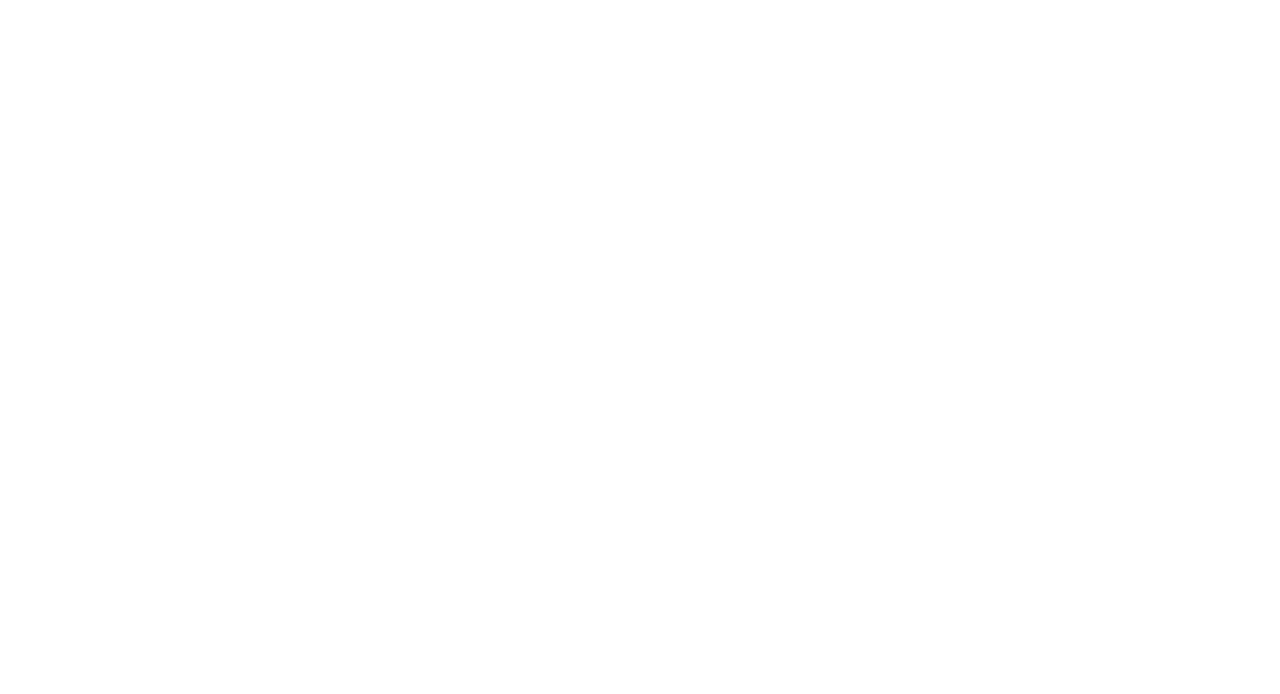
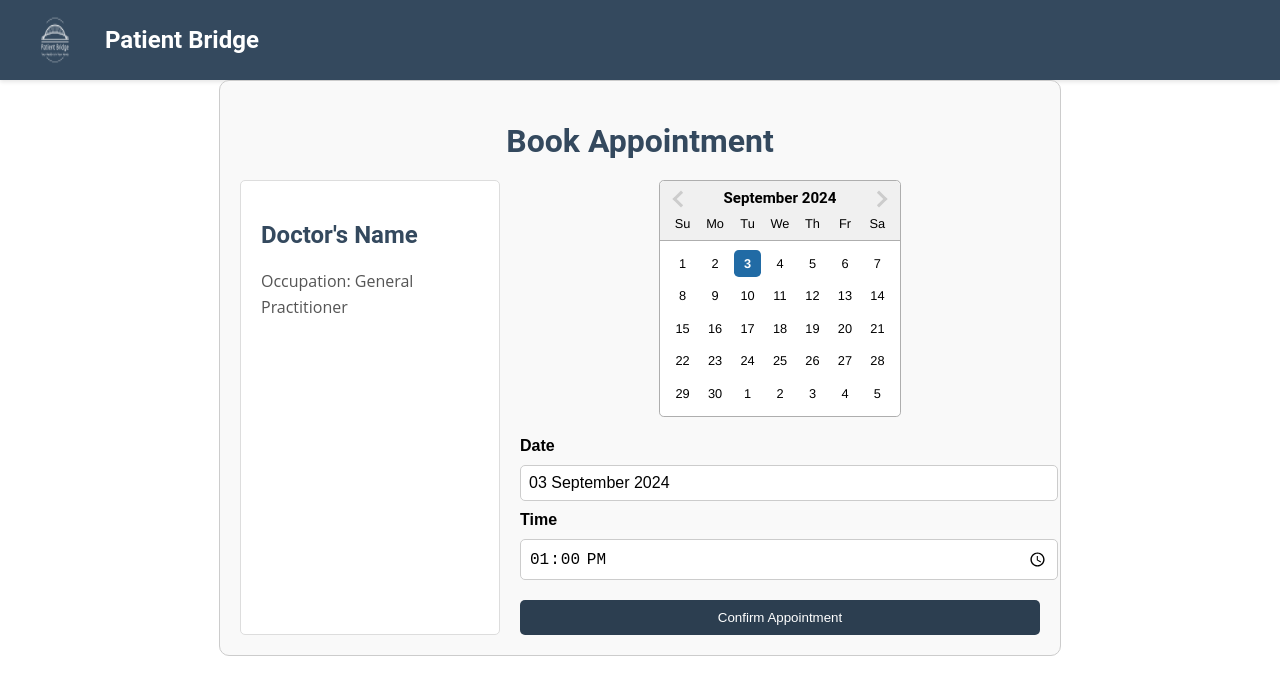
Before and after one commit to JewandreJuliano/Patient-Bridge, a React (Create React App) app in the folder patient-bridge/: page /book-apt in a window 1280 px wide. Before the commit this address had no page. Shown: the top 694 px of the page. Built offline with nearby package versions, Linux system fonts and the light colour scheme.

Commit message:
Added BookAppointment

```diff
--- a/patient-bridge/package.json
+++ b/patient-bridge/package.json
@@ -10,9 +10,11 @@
     "@testing-library/react": "^13.4.0",
     "@testing-library/user-event": "^13.5.0",
     "axios": "^1.7.7",
+    "moment": "^2.30.1",
     "mssql": "^11.0.1",
     "react": "^18.3.1",
     "react-calendar": "^5.0.0",
+    "react-datepicker": "^7.4.0",
     "react-dom": "^18.3.1",
     "react-icons": "^5.3.0",
     "react-router-dom": "^6.26.2",
--- a/patient-bridge/src/App.js
+++ b/patient-bridge/src/App.js
@@ -8,6 +8,7 @@
 import DoctorDashboard from './components/DoctorDashboard';
 import PrescriptionPopup from './components/PrescriptionPopup';
 import TrackMedicationPage from './components/TrackMedicationPage';
+import BookAppointment from './components/BookAppointment';
 
 const App = () => {
   // State to manage the medications across different components
@@ -27,6 +28,7 @@
         <Route path="/login" element={<LoginPage />} />
         <Route path="/patient-dashboard" element={<PatientDashboard />} />
         <Route path="/doctor-dashboard" element={<DoctorDashboard />} />
+        <Route path="/book-apt" element={<BookAppointment/>} />
 
         {/* Prescription Popup Route (can be used in patient dashboard or standalone) */}
         <Route
--- /dev/null
+++ b/patient-bridge/src/components/BookAppointment.jsx
@@ -0,0 +1,62 @@
+import React, { useState } from "react";
+import DatePicker from "react-datepicker";
+import "react-datepicker/dist/react-datepicker.css";
+import moment from "moment";
+import "../styles/BookAppointment.css"; // Ensure this path is correct for your CSS
+
+const BookAppointment = () => {
+  const [selectedDate, setSelectedDate] = useState(new Date());
+  const [selectedTime, setSelectedTime] = useState("13:00");
+
+  const handleDateChange = (date) => {
+    setSelectedDate(date);
+  };
+
+  const handleTimeChange = (e) => {
+    setSelectedTime(e.target.value);
+  };
+
+  const confirmAppointment = () => {
+    alert(`Appointment Confirmed for ${moment(selectedDate).format("DD MMMM YYYY")} at ${selectedTime}`);
+  };
+
+  return (
+    <div>
+      {/* Header Section */}
+      <header className="dashboard-header">
+        <div className="logo-title">
+          <img src="/assets/patient-bridge-icon.png" alt="Company Icon" className="icon" />
+          <h1 className="title">Patient Bridge</h1>
+        </div>
+      </header>
+
+      {/* Appointment Booking Section */}
+      <div className="book-appointment-container">
+        <h1 className="heading">Book Appointment</h1>
+        <div className="booking-content">
+          <div className="doctor-info">
+            <h2>Doctor's Name</h2>
+            <p>Occupation: General Practitioner</p>
+          </div>
+
+          <div className="appointment-form">
+            <div className="date-picker">
+              <DatePicker selected={selectedDate} onChange={handleDateChange} inline />
+            </div>
+
+            <div className="date-time-inputs">
+              <label>Date</label>
+              <input type="text" value={moment(selectedDate).format("DD MMMM YYYY")} readOnly />
+              <label>Time</label>
+              <input type="time" value={selectedTime} onChange={handleTimeChange} />
+            </div>
+
+            <button className="confirm-btn" onClick={confirmAppointment}>Confirm Appointment</button>
+          </div>
+        </div>
+      </div>
+    </div>
+  );
+};
+
+export default BookAppointment;
--- /dev/null
+++ b/patient-bridge/src/styles/BookAppointment.css
@@ -0,0 +1,74 @@
+/* Container and Grid Layout */
+.book-appointment-container {
+    font-family: Arial, sans-serif;
+    max-width: 800px;
+    margin: 0 auto;
+    padding: 20px;
+    border: 1px solid #ccc;
+    border-radius: 10px;
+    background-color: #f9f9f9;
+  }
+
+  .heading {
+    text-align: center;
+    margin-bottom: 20px;
+  }
+
+  .booking-content {
+    display: grid;
+    grid-template-columns: 1fr 2fr;
+    gap: 20px;
+  }
+
+  .doctor-info {
+    padding: 20px;
+    border: 1px solid #ddd;
+    background-color: #fff;
+    border-radius: 5px;
+  }
+
+  .appointment-form {
+    display: flex;
+    flex-direction: column;
+    align-items: center;
+    gap: 20px;
+  }
+
+  .date-picker {
+    display: flex;
+    justify-content: center;
+  }
+
+  .date-time-inputs {
+    display: flex;
+    flex-direction: column;
+    gap: 10px;
+    width: 100%;
+  }
+
+  .date-time-inputs label {
+    font-weight: bold;
+  }
+
+  .date-time-inputs input {
+    padding: 8px;
+    font-size: 16px;
+    width: 100%;
+    border: 1px solid #ccc;
+    border-radius: 5px;
+  }
+
+  .confirm-btn {
+    padding: 10px;
+    background-color: #2c3e50;
+    color: white;
+    border: none;
+    border-radius: 5px;
+    cursor: pointer;
+    width: 100%;
+    text-align: center;
+  }
+
+  .confirm-btn:hover {
+    background-color: #45a049;
+  }
--- a/patient-bridge/src/styles/LandingPage.css
+++ b/patient-bridge/src/styles/LandingPage.css
@@ -81,8 +81,8 @@
     border: none;
     border-radius: 5px;
     cursor: pointer;
-    background-color: #2c3e50;
-    color: #fff;
+    color: #2c3e50;
+    color: #2c3e50;
     font-size: 16px;
     transition: background-color 0.3s ease;
 }
```
